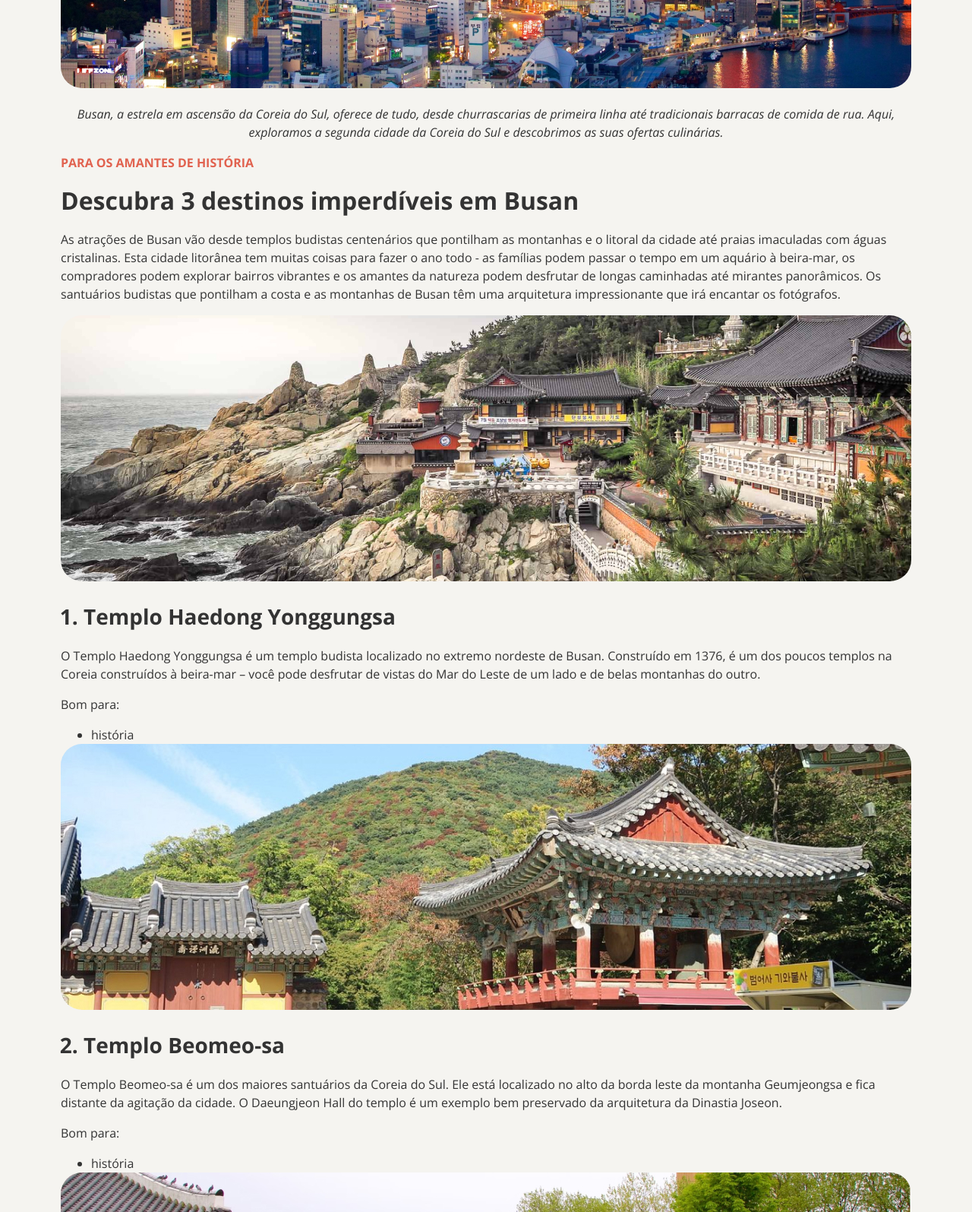
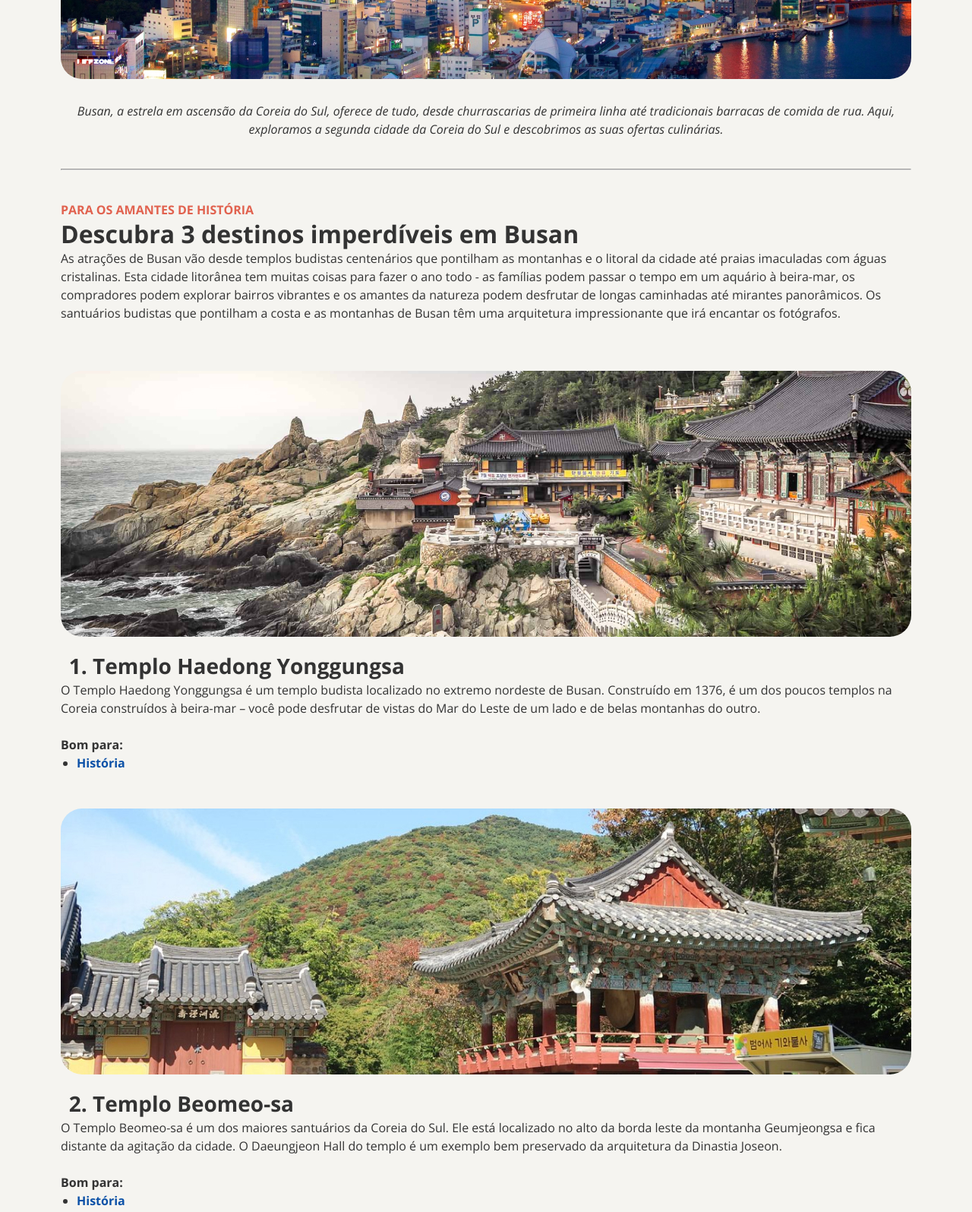
Before and after one commit to LuisCarlosJp/LocalTuristico-, a plain HTML site: page index.html in a window 1280 px wide. Shown: the part 740-2335 px from the top of the page at 76% size. Drawn offline with nearby package versions, Linux system fonts and the light colour scheme; a web font is replaced by a local one.

Commit message:
adiciona as margens e estilos faltantes

```diff
--- a/index.html
+++ b/index.html
@@ -21,7 +21,9 @@
           rua. Aqui, exploramos a segunda cidade da Coreia do Sul e descobrimos
           as suas ofertas culinárias.
         </p>
+        <hr class="divisor">
       </section>
+
       <section id="content">
         <p class="headline">PARA OS AMANTES DE HISTÓRIA</p>
         <h2>Descubra 3 destinos imperdíveis em Busan</h2>
@@ -44,11 +46,11 @@
             O Templo Haedong Yonggungsa é um templo budista localizado no
             extremo nordeste de Busan. Construído em 1376, é um dos poucos
             templos na Coreia construídos à beira-mar – você pode desfrutar de
-            vistas do Mar do Leste de um lado e de belas montanhas do outro.
+            vistas do Mar do Leste de um lado e de belas montanhas do outro.<br>
           </p>
-          <p>Bom para:</p>
+          <p class="content-card">Bom para:</p>
           <ul>
-            <li>história</li>
+            <li class="blue">História</li>
           </ul>
 
           <img src="assets/Beomeo-sa.jpg" alt="" />
@@ -57,11 +59,11 @@
               O Templo Beomeo-sa é um dos maiores santuários da Coreia do Sul.
               Ele está localizado no alto da borda leste da montanha Geumjeongsa
               e fica distante da agitação da cidade. O Daeungjeon Hall do templo
-              é um exemplo bem preservado da arquitetura da Dinastia Joseon.
+              é um exemplo bem preservado da arquitetura da Dinastia Joseon.<br>
             </p>
-            <p>Bom para:</p>
+            <p class="content-card">Bom para:</p>
             <ul>
-              <li>história</li>
+              <li class="blue">História</li>
             </ul>
           <img src="assets/Yongdusan.jpg" alt="" />
             <h3><li>Parque Yongdusan</h3></li>
@@ -71,15 +73,16 @@
               espetaculares do topo da Torre Busan, de 120 metros de altura. O
               parque tem 2 museus – confira os instrumentos musicais
               tradicionais no Museum of World Folk Instruments e mais de 80
-              veleiros coreanos no Exhibition Hall of World Model Boats.
+              veleiros coreanos no Exhibition Hall of World Model Boats.<br>
             </p>
-            <p>Bom para:</p>
+            <p class="content-card">Bom para:</p>
             <ul>
-              <li>Casais</li>
-              <li>Famílias</li>
-              <li>Orçamento</li>
+              <li class="purple">Casais</li>
+              <li class="pink">Famílias</li>
+              <li class="orange">Orçamento</li>
             </ul>
         </ol>
+        <hr class="divisor">
       </section>
       <section id="description">
         <p>
--- a/style.css
+++ b/style.css
@@ -1,3 +1,8 @@
+* {
+  margin: 0;
+  padding: 0;
+}
+
 body {
   background-color: #f5f4f0;
 }
@@ -12,27 +17,44 @@ body {
   font-size: 16px;
   font-weight: bold;
   color: #e1624f;
+  margin-bottom: 8px;
+}
+
+#content .headline {
+  margin-top: 24px;
 }
 
 h1 {
   font-weight: bold;
   font-size: 36px;
-}
-
-h2 {
-  font-weight: bold;
-  font-size: 32px;
-}
-
-h3 {
-  font-weight: bold;
-  font-size: 28px;
+  margin-bottom: 40px;
 }
 
 .subtitle {
   font-size: 16px;
   font-style: italic;
   text-align: center;
+  margin-top: 24px;
+}
+
+hr.divisor {
+  margin: 40px 0px 40px;
+  border-bottom: 1px solid #d9d9d9;
+}
+
+h2 {
+  font-weight: bold;
+  font-size: 32px;
+  margin-bottom: 8px;
+}
+
+h2 + p {
+  margin-bottom: 16px;
+}
+
+h3 {
+  font-weight: bold;
+  font-size: 28px;
 }
 
 p {
@@ -42,7 +64,7 @@ p {
 #page {
   box-sizing: bo;
   width: 1120px;
-  margin: 88px auto 56px;
+  margin: 88px auto 52px;
 }
 
 img {
@@ -50,16 +72,31 @@ img {
   border-radius: 28px;
 }
 
+#content ol img {
+  margin-top: 48px;
+}
+
+.content-card {
+  font-weight: bolder;
+}
+
 ol {
   padding: 0px;
 }
 
 ol h3 li {
-  margin: 20px 30px 4px;
+  margin: 20px 42px 8px;
 }
 
 ul li {
   list-style: disc;
+  /* list-style-position: inside; */
+  font-weight: bolder;
+  margin-left: 21px;
+}
+
+ul li::marker {
+  color: #333333;
 }
 
 footer {
@@ -73,3 +110,23 @@ footer img {
   max-height: 12px;
   vertical-align: middle;
 }
+
+.blue {
+  color: #0c51a7;
+}
+
+.pink {
+  color: #ea245e;
+}
+
+.purple {
+  color: #591b98;
+}
+
+.orange {
+  color: #e95e10;
+}
+
+#description {
+  text-align: center;
+}
```
